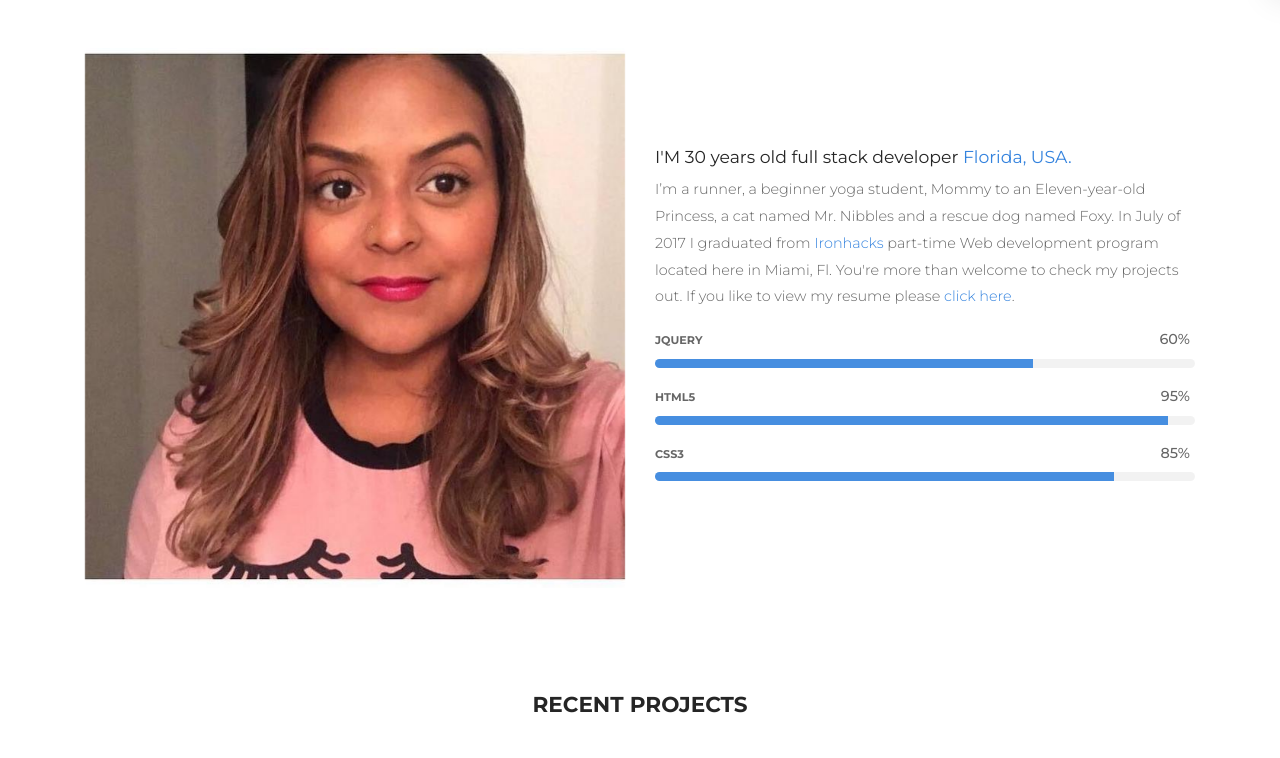
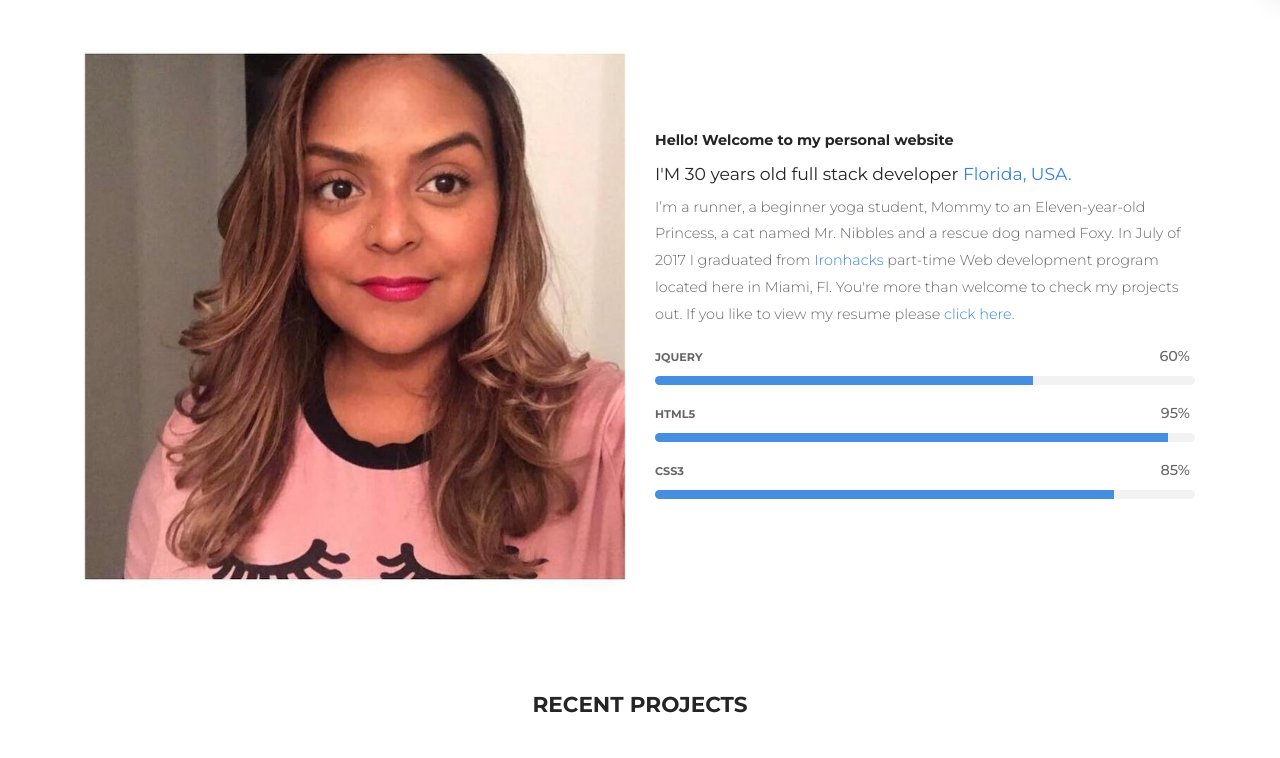
Before and after one commit to MzLovelyj/Udacity_projectOnePortfolioSite, a plain HTML site: page index.html in a window 1280 px wide. Shown: the part 802-1560 px from the top of the page. Drawn offline with Linux system fonts and the light colour scheme.

Commit message:
img should show

```diff
--- a/index.html
+++ b/index.html
@@ -89,10 +89,12 @@
     <div class="container pt50 pb20" id="aboutme">
         <div class="row align-items-center">
             <div class='col-lg-6 mb30'>
-                <img src='imgs/Me.jpg' alt='littleMe' class='img-fluid'>
+                <img src='imgs/Me.jpg' alt=' littleMe ' class='img-fluid '>
             </div>
             <div class="col-lg-6 mb30">
-                <h3 class="font400 h4">I'M 30 years old full stack developer <span class="font400 text-primary">Florida, USA.</span></h3>
+                <h5 class="font700">Hello! Welcome to my personal website</h5>
+                <h3 class="font400 h4">I'M 30 years old full stack developer <span class="font400 text-primary">Florida, USA.</span>
+                </h3>
                 <p>I’m a runner, a beginner yoga student, Mommy to an Eleven-year-old Princess, a cat named Mr. Nibbles and a rescue dog named Foxy. In July of 2017 I graduated from
                     <a href="https://www.ironhack.com/en" target="_blank" rel="noopener">Ironhacks</a> part-time Web development program located here in Miami, Fl. You're more than welcome to check my projects out. If you like to view my resume please
                     <a href="https://jesspluslife.com/wp-content/uploads/2017/09/Jessica-Palacios.pdf" target="_blank" rel="noopener">click here</a>.</p>
```
